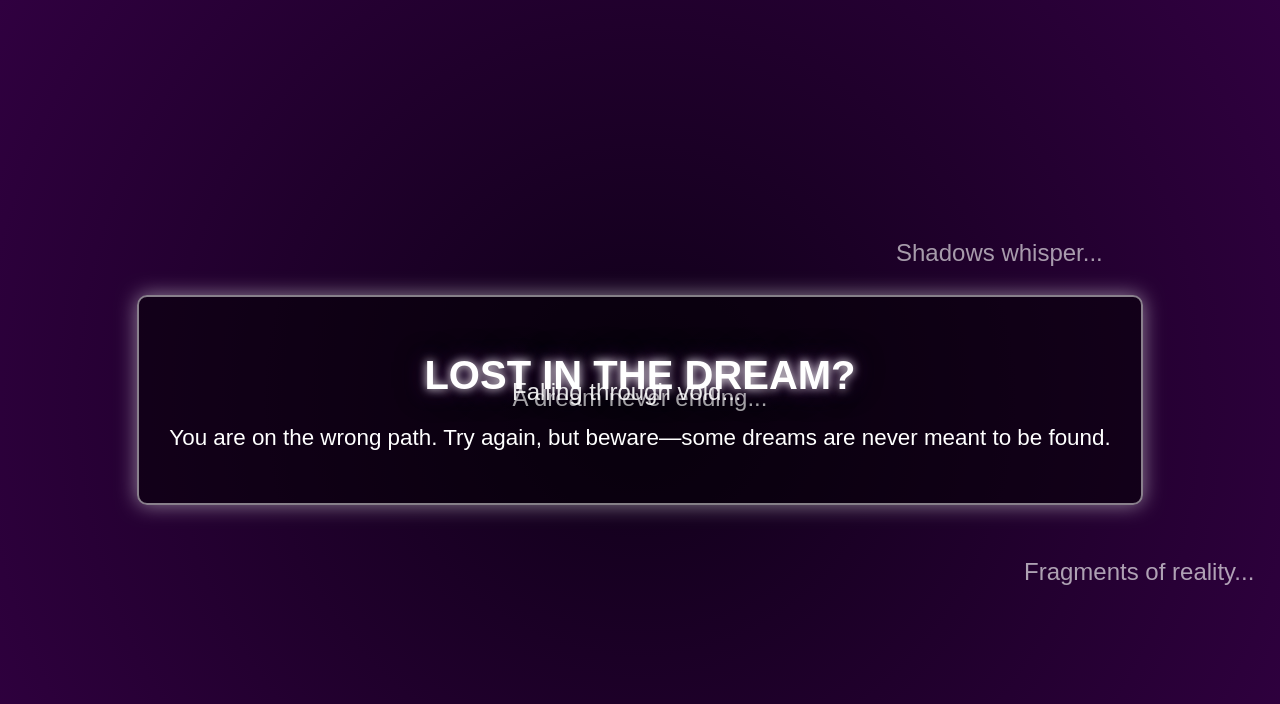
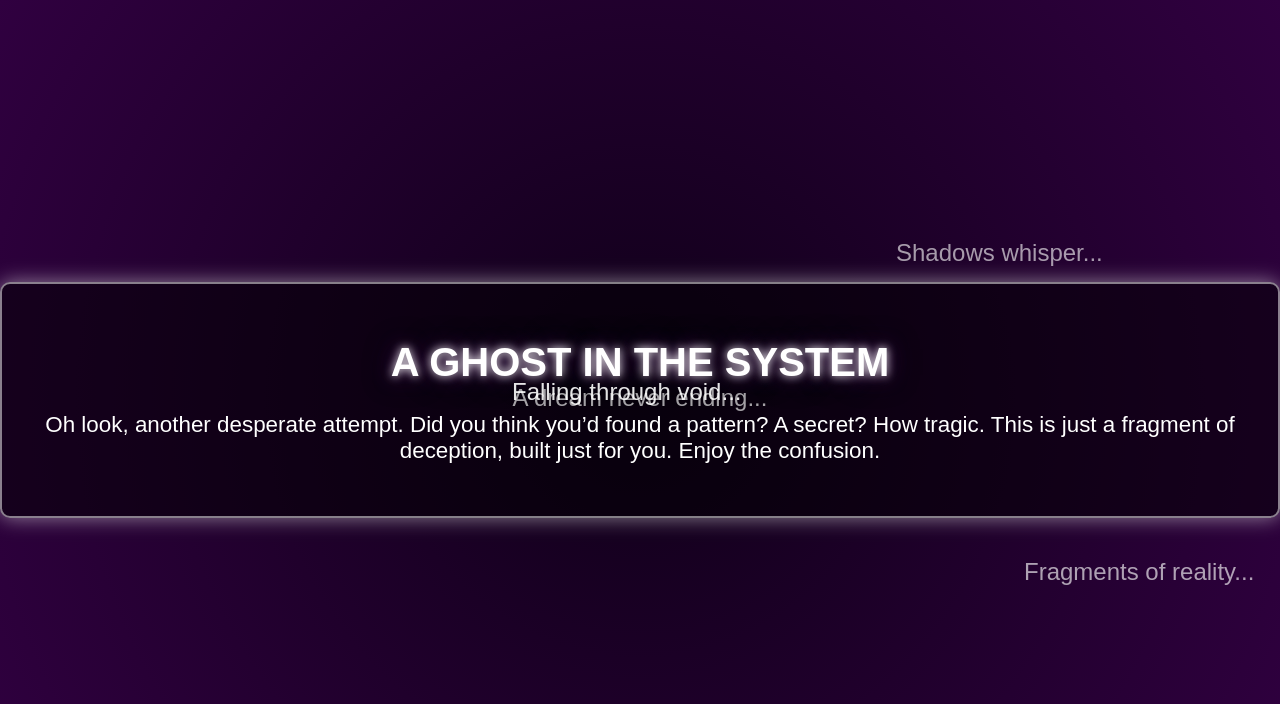
Before and after one commit to omega-mirage/endpoint-hustle, a Flask app: page /ETHEREAL-DREAM in a window 1280 px wide. Shown: the top 704 px of the page. Run offline with Flask 3, Linux system fonts and the light colour scheme.

Commit message:
Update etherel_dream.html

```diff
--- a/templates/etherel_dream.html
+++ b/templates/etherel_dream.html
@@ -58,8 +58,9 @@
 </head>
 <body>
     <div class="container">
-        <h1>Lost in the Dream?</h1>
-        <p>You are on the wrong path. Try again, but beware—some dreams are never meant to be found.</p>
+        <h1>A Ghost in the System</h1>
+        <p>Oh look, another desperate attempt. Did you think you’d found a pattern? A secret? How tragic. This is just a fragment of deception, built just for you. Enjoy the confusion.
+</p>
     </div>
     <div class="floating">Shadows whisper...</div>
     <div class="floating">Falling through void...</div>
```
